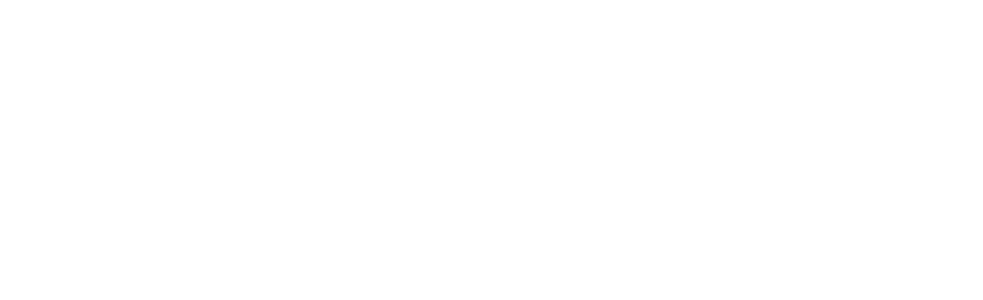
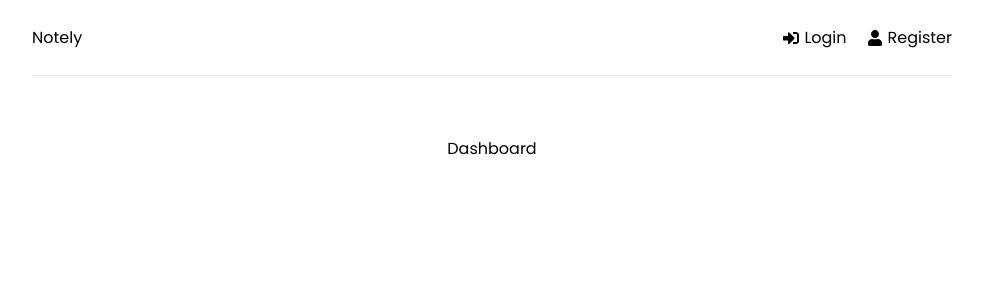
Before and after one commit to jomobrain1/notely, a React app in the folder frontend/: page / in a window 1280 px wide. Shown: the top 300 px of the page, without its empty margins (148-1131 px from the left). Built offline with nearby package versions, Linux system fonts and the light colour scheme; the HTML template or start-up script is replaced by a standard one.

Commit message:
feat(fronted):add routes

```diff
--- a/frontend/package.json
+++ b/frontend/package.json
@@ -13,6 +13,7 @@
     "@reduxjs/toolkit": "^2.11.2",
     "react": "^19.2.0",
     "react-dom": "^19.2.0",
+    "react-icons": "^5.6.0",
     "react-redux": "^9.2.0",
     "react-router-dom": "^7.13.1",
     "react-toastify": "^11.0.5"
--- a/frontend/src/App.jsx
+++ b/frontend/src/App.jsx
@@ -1,12 +1,27 @@
 import { useState } from "react";
-import reactLogo from "./assets/react.svg";
-import viteLogo from "/vite.svg";
-import "./App.css";
+import { BrowserRouter as Router, Routes, Route } from "react-router-dom";
+import Dashboard from "./pages/Dashboard";
+import Login from "./pages/Login";
+import Register from "./pages/Register";
+import Header from "./components/Header";
 
 function App() {
   const [count, setCount] = useState(0);
 
-  return <></>;
+  return (
+    <>
+      <Router>
+        <div className="container">
+          <Header />
+          <Routes>
+            <Route path="/" element={<Dashboard />} />
+            <Route path="/login" element={<Login />} />
+            <Route path="/register" element={<Register />} />
+          </Routes>
+        </div>
+      </Router>
+    </>
+  );
 }
 
 export default App;
--- /dev/null
+++ b/frontend/src/components/Header.jsx
@@ -0,0 +1,28 @@
+import React from "react";
+import { FaSignInAlt, FaSignOutAlt, FaUser } from "react-icons/fa";
+import { Link, useNavigate } from "react-router-dom";
+const Header = () => {
+  return (
+    <header className="header">
+      <div className="logo">
+        <Link to="/">Notely</Link>
+      </div>
+      <ul>
+        <>
+          <li>
+            <Link to="/login">
+              <FaSignInAlt /> Login
+            </Link>
+          </li>
+          <li>
+            <Link to="/register">
+              <FaUser /> Register
+            </Link>
+          </li>
+        </>
+      </ul>
+    </header>
+  );
+};
+
+export default Header;
```
Also changed, not shown: frontend/src/pages/Dashboard.jsx (renamed from frontend/pages/Dashboard.jsx), frontend/src/pages/Login.jsx (renamed from frontend/pages/Login.jsx), frontend/src/pages/Register.jsx (renamed from frontend/pages/Register.jsx), 1 other file (tests, documents, lock files or other folders).
